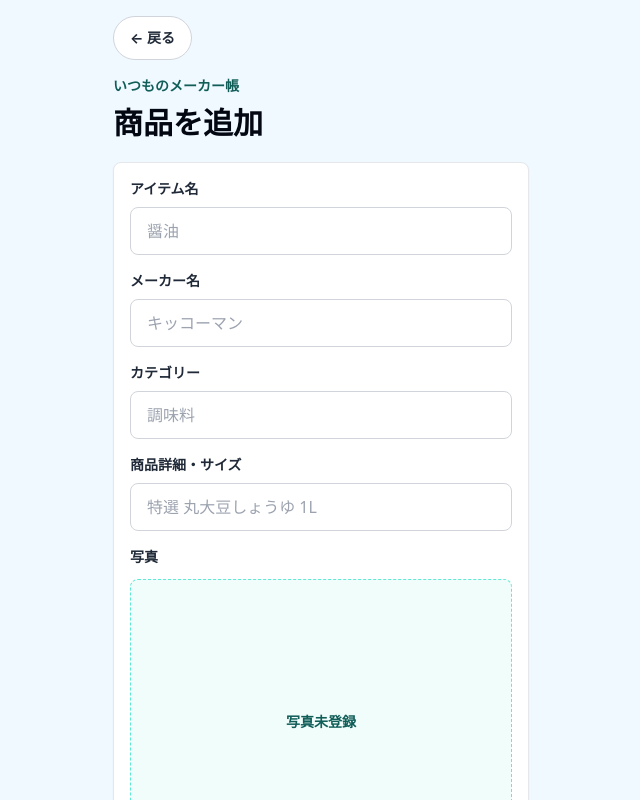
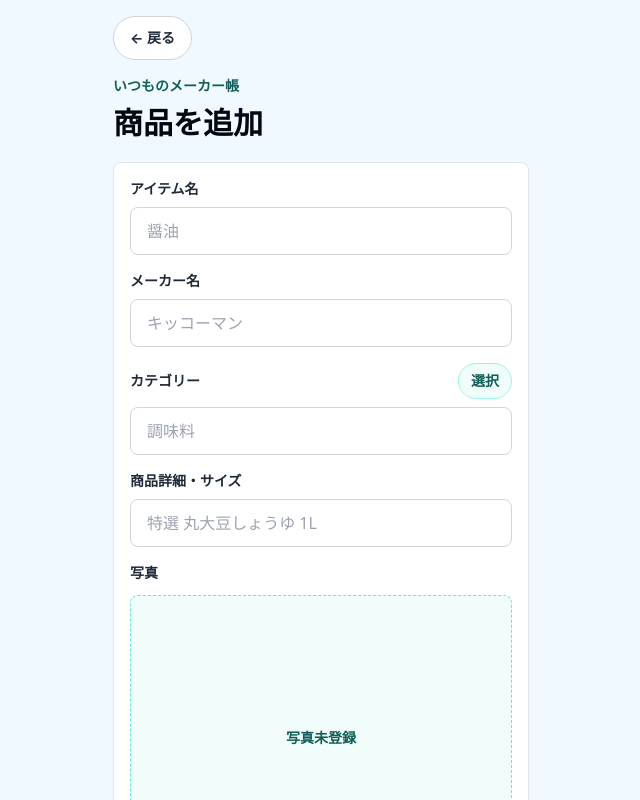
Before and after one commit to 202510-aw-yamaki/pocket-maker-note, a React (Vite) app: page / in a window 1280 px wide. Both pictures are taken after typing "Sample" into the empty fields and a click on the button "+ 追加". Shown: the top 800 px of the page, without its empty margins (319-959 px from the left). Built offline with nearby package versions, Linux system fonts and the light colour scheme.

Commit message:
feat: カテゴリー候補をフォームで選択可能にする

```diff
--- a/src/db/pocketItemsDb.ts
+++ b/src/db/pocketItemsDb.ts
@@ -50,6 +50,17 @@ const normalizeInput = (input: PocketItemInput): PocketItemInput => ({
 
 export const listPocketItems = async () => {
   return pocketItemsDb.pocketItems.orderBy("updatedAt").reverse().toArray();
+};
+
+export const listPocketItemCategories = async () => {
+  const items = await pocketItemsDb.pocketItems.toArray();
+  const categories = items
+    .map((item) => item.categoryName.trim())
+    .filter(Boolean);
+
+  return Array.from(new Set(categories)).sort((current, next) =>
+    current.localeCompare(next, "ja")
+  );
 };
 
 export const getPocketItem = async (id: string) => {
--- a/src/pages/ItemFormPage.tsx
+++ b/src/pages/ItemFormPage.tsx
@@ -1,5 +1,6 @@
-import { FormEvent, useState } from "react";
+import { FormEvent, useEffect, useState } from "react";
 import PhotoInput from "../components/PhotoInput";
+import { listPocketItemCategories } from "../db/pocketItemsDb";
 import type { PocketItem, PocketItemInput } from "../types/PocketItem";
 
 type ItemFormPageProps = {
@@ -44,8 +45,23 @@ export default function ItemFormPage({
   const [input, setInput] = useState<PocketItemInput>(() =>
     createInitialInput(initialItem)
   );
+  const [categoryOptions, setCategoryOptions] = useState<string[]>([]);
+  const [isCategoryMenuOpen, setIsCategoryMenuOpen] = useState(false);
   const [errorMessage, setErrorMessage] = useState("");
   const [isSaving, setIsSaving] = useState(false);
+
+  useEffect(() => {
+    const loadCategories = async () => {
+      try {
+        const categories = await listPocketItemCategories();
+        setCategoryOptions(categories);
+      } catch (error) {
+        console.error(error);
+      }
+    };
+
+    void loadCategories();
+  }, []);
 
   const updateField = (field: keyof PocketItemInput, value: string) => {
     setInput((current) => ({
@@ -135,11 +151,30 @@ export default function ItemFormPage({
               />
             </label>
 
-            <label className="block space-y-2">
-              <span className="block text-sm font-bold text-gray-800">
-                カテゴリー
-              </span>
+            <div className="space-y-2">
+              <div className="flex items-center justify-between gap-3">
+                <label
+                  htmlFor="categoryName"
+                  className="block text-sm font-bold text-gray-800"
+                >
+                  カテゴリー
+                </label>
+                <button
+                  type="button"
+                  onClick={() =>
+                    setIsCategoryMenuOpen((currentValue) => !currentValue)
+                  }
+                  disabled={categoryOptions.length === 0}
+                  aria-expanded={isCategoryMenuOpen}
+                  aria-controls="categoryOptions"
+                  className="min-h-9 rounded-full border border-teal-200 bg-teal-50 px-3 text-sm font-bold text-teal-800 disabled:border-gray-200 disabled:bg-gray-100 disabled:text-gray-400"
+                >
+                  選択
+                </button>
+              </div>
+              <div className="relative">
               <input
+                id="categoryName"
                 value={input.categoryName}
                 onChange={(event) =>
                   updateField("categoryName", event.target.value)
@@ -147,7 +182,36 @@ export default function ItemFormPage({
                 className="h-12 w-full rounded-lg border border-gray-300 px-4 text-base outline-none focus:border-teal-700 focus:ring-2 focus:ring-teal-100"
                 placeholder="調味料"
               />
-            </label>
+                {isCategoryMenuOpen ? (
+                  <div
+                    id="categoryOptions"
+                    className="absolute left-0 right-0 top-full z-20 mt-2 max-h-56 overflow-y-auto rounded-lg border border-gray-200 bg-white p-2 shadow-lg"
+                  >
+                    {categoryOptions.map((category) => {
+                      const isSelected = category === input.categoryName;
+
+                      return (
+                        <button
+                          key={category}
+                          type="button"
+                          onClick={() => {
+                            updateField("categoryName", category);
+                            setIsCategoryMenuOpen(false);
+                          }}
+                          className={`min-h-11 w-full rounded-md px-3 text-left text-base font-semibold ${
+                            isSelected
+                              ? "bg-teal-800 text-white"
+                              : "text-gray-800 hover:bg-teal-50"
+                          }`}
+                        >
+                          {category}
+                        </button>
+                      );
+                    })}
+                  </div>
+                ) : null}
+              </div>
+            </div>
 
             <label className="block space-y-2">
               <span className="block text-sm font-bold text-gray-800">
```
